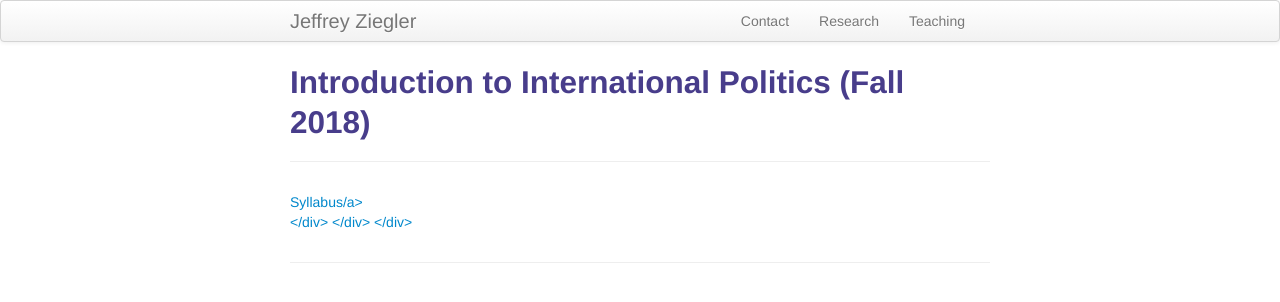
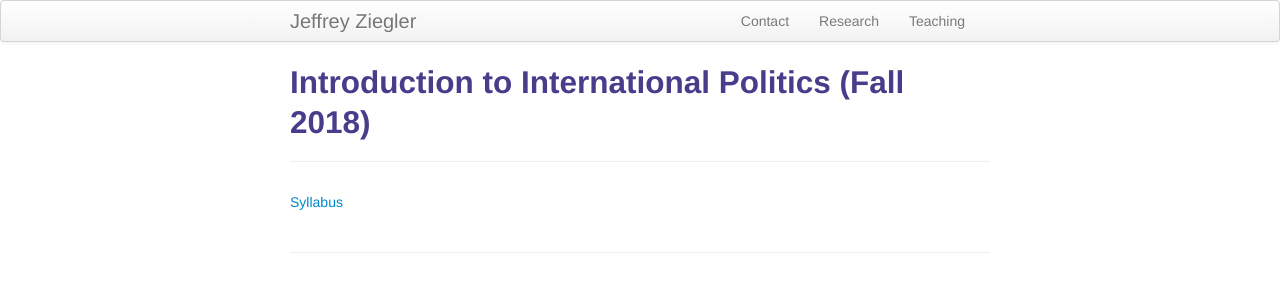
Before and after one commit to zieglerjef/zieglerjef.github.io, a Jekyll site: the page built from pages/teachingMaterials/4d5f558836a36eda51a820506c2fdd41830ac2a6/fall2018IntroIR.md, in a window 1280 px wide. Shown: the top 302 px of the page. Built offline with Jekyll 4.4.1, drawn with Linux system fonts in a browser that asks for light colours.

Commit message:
Update fall2018IntroIR.md

```diff
--- a/pages/teachingMaterials/4d5f558836a36eda51a820506c2fdd41830ac2a6/fall2018IntroIR.md
+++ b/pages/teachingMaterials/4d5f558836a36eda51a820506c2fdd41830ac2a6/fall2018IntroIR.md
@@ -3,11 +3,8 @@ layout: page
 title: Introduction to International Politics (Fall 2018)
 description: Introduction to International Politics
 ---
-<div class="container">
-
-    <div class="row-fluid">
+<div class="row-fluid">
         <div class="span5">
-            <a href="https://drive.google.com/open?id=1io572t0nhFcFdckJoxR4qXllkZNZtG-j">Syllabus/a><br/>
+            <a href="https://drive.google.com/open?id=1io572t0nhFcFdckJoxR4qXllkZNZtG-j">Syllabus</a><br/>
        </div>
-     </div>
 </div>
```
